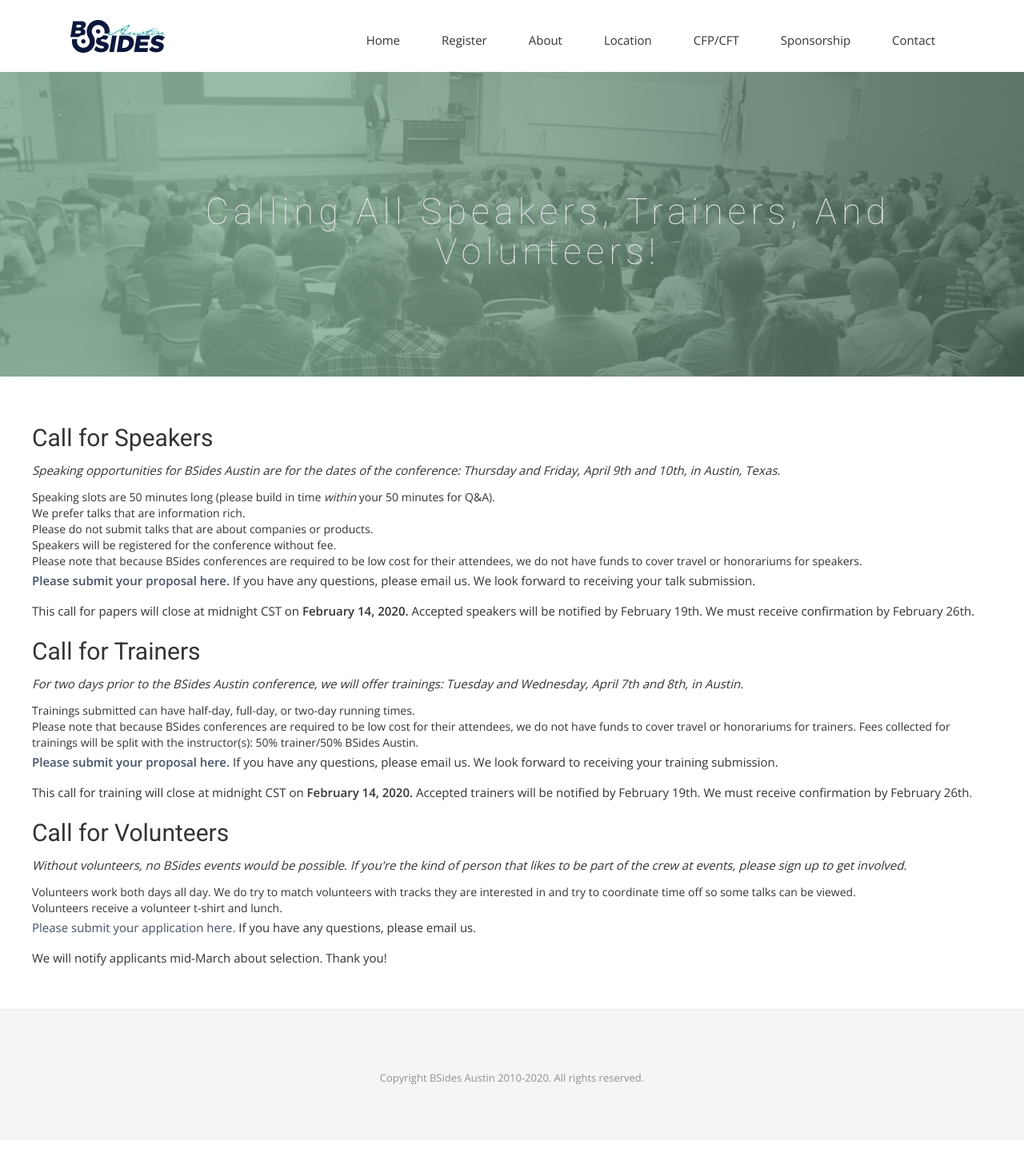
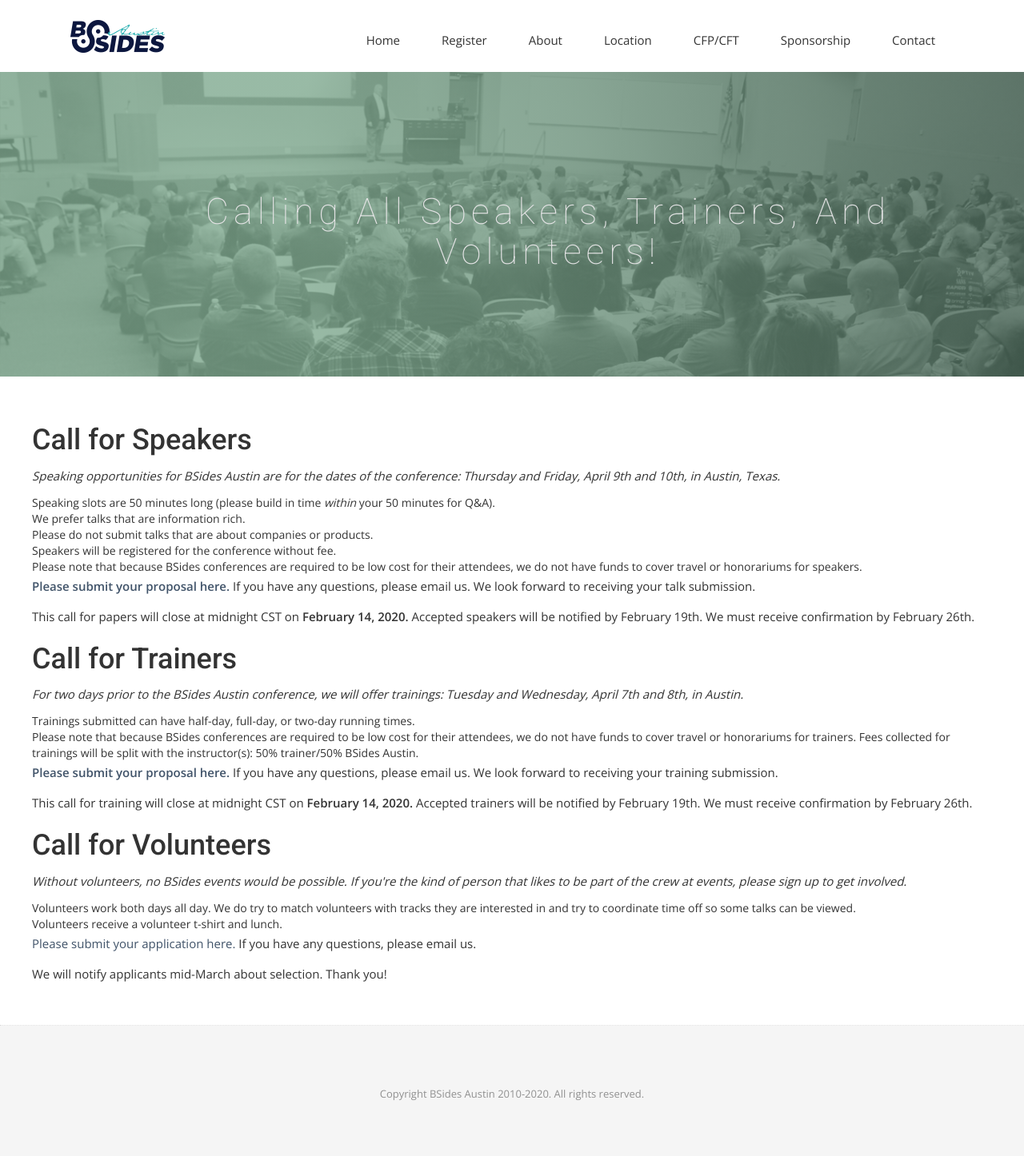
Before and after one commit to bsidesaustin/test, a Jekyll site: the page built from calls.html, in a window 1280 px wide. Shown: the whole page at 80% size. Built offline with Jekyll 4.4.1, drawn with Linux system fonts in a browser that asks for light colours; nearby versions of some CDN libraries; some web fonts are replaced.

```diff
--- a/calls.html
+++ b/calls.html
@@ -22,7 +22,7 @@ permalink: /calls/
 <div class="post-area">
 
 
-  <h2>Call for Speakers</h2>
+  <h1>Call for Speakers</h1>
 <p><em>Speaking opportunities for BSides Austin are for the dates of the conference: Thursday and Friday, April 9th and 10th, in Austin, Texas.</em></p>
 
 <ul>
@@ -38,7 +38,7 @@ permalink: /calls/
 <p>This call for papers will close at midnight CST on <strong>February 14, 2020.</strong> Accepted speakers will be notified by February 19th. We must receive confirmation by February 26th.</p>
 
 
-<h2>Call for Trainers</h2>
+<h1>Call for Trainers</h1>
 <p><em>For two days prior to the BSides Austin conference, we will offer trainings: Tuesday and Wednesday, April 7th and 8th, in Austin.</em></p>
 
 <ul>
@@ -50,7 +50,7 @@ permalink: /calls/
 
 <p>This call for training will close at midnight CST on <strong>February 14, 2020.</strong> Accepted trainers will be notified by February 19th. We must receive confirmation by February 26th.</p>
 
-<h2>Call for Volunteers</h2>
+<h1>Call for Volunteers</h1>
 <p><em>Without volunteers, no BSides events would be possible. If you're the kind of person that likes to be part of the crew at events, please sign up to get involved.</em></p>
 
 <ul>
```
